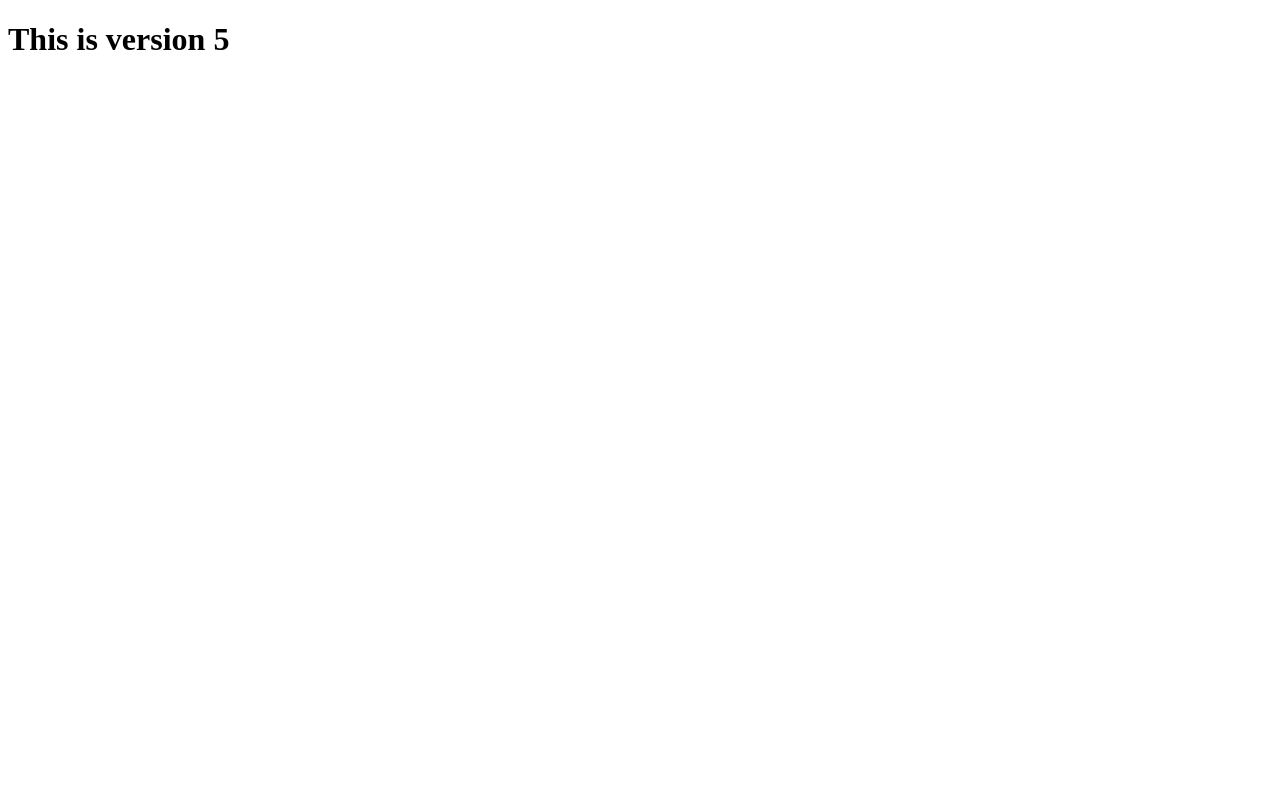
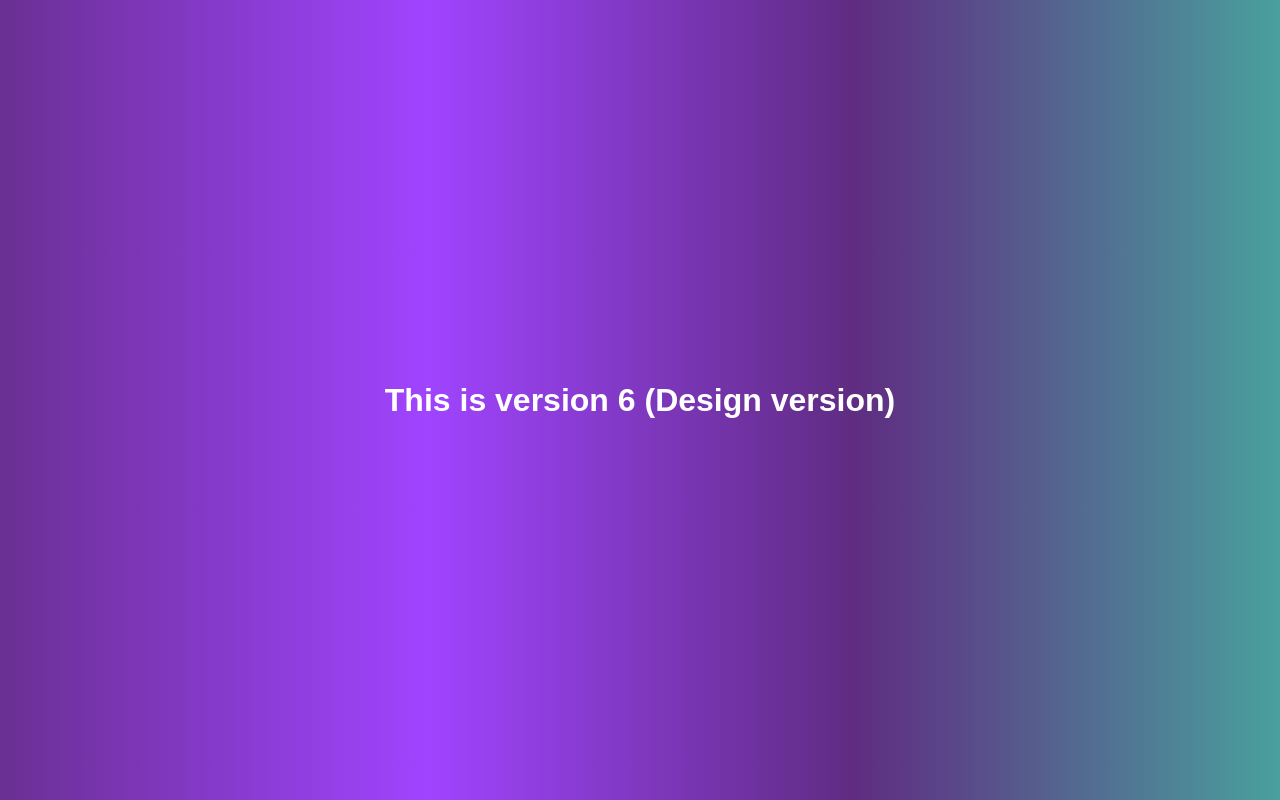
Before and after one commit to muhammadaliazhar/myrepo1, a plain HTML site: page index.html in a window 1280 px wide. Drawn offline with Linux system fonts and the light colour scheme.

Commit message:
Design version added

```diff
--- a/index.html
+++ b/index.html
@@ -3,10 +3,10 @@
 <head>
     <meta charset="UTF-8">
     <meta name="viewport" content="width=device-width, initial-scale=1.0">
+    <link rel="stylesheet" href="styles.css">
     <title>Document</title>
 </head>
-
 <body>
-    <h1>This is version 5</h1>
+    <h1>This is version 6 (Design version)</h1>
 </body>
 </html>
--- /dev/null
+++ b/styles.css
@@ -0,0 +1,30 @@
+
+
+/* styles.css */
+body {
+    /* Set a gradient background from purple to teal */
+    background: linear-gradient(to right, #6a3093, #a044ff, #5f2c82, #49a09d);
+    font-family: Arial, sans-serif;
+    /* Sets a clean, modern font for the body text */
+    color: white;
+    /* Sets the text color to white for better contrast */
+    margin: 0;
+    /* Removes default margin */
+    padding: 0;
+    /* Removes default padding */
+    display: flex;
+    /* Enables flexbox layout */
+    justify-content: center;
+    /* Centers content horizontally */
+    align-items: center;
+    /* Centers content vertically */
+    height: 100vh;
+    /* Makes the body take the full height of the viewport */
+}
+
+h1 {
+    font-size: 2em;
+    /* Sets the size of the header text */
+    text-align: center;
+    /* Centers the header text */
+}
```
